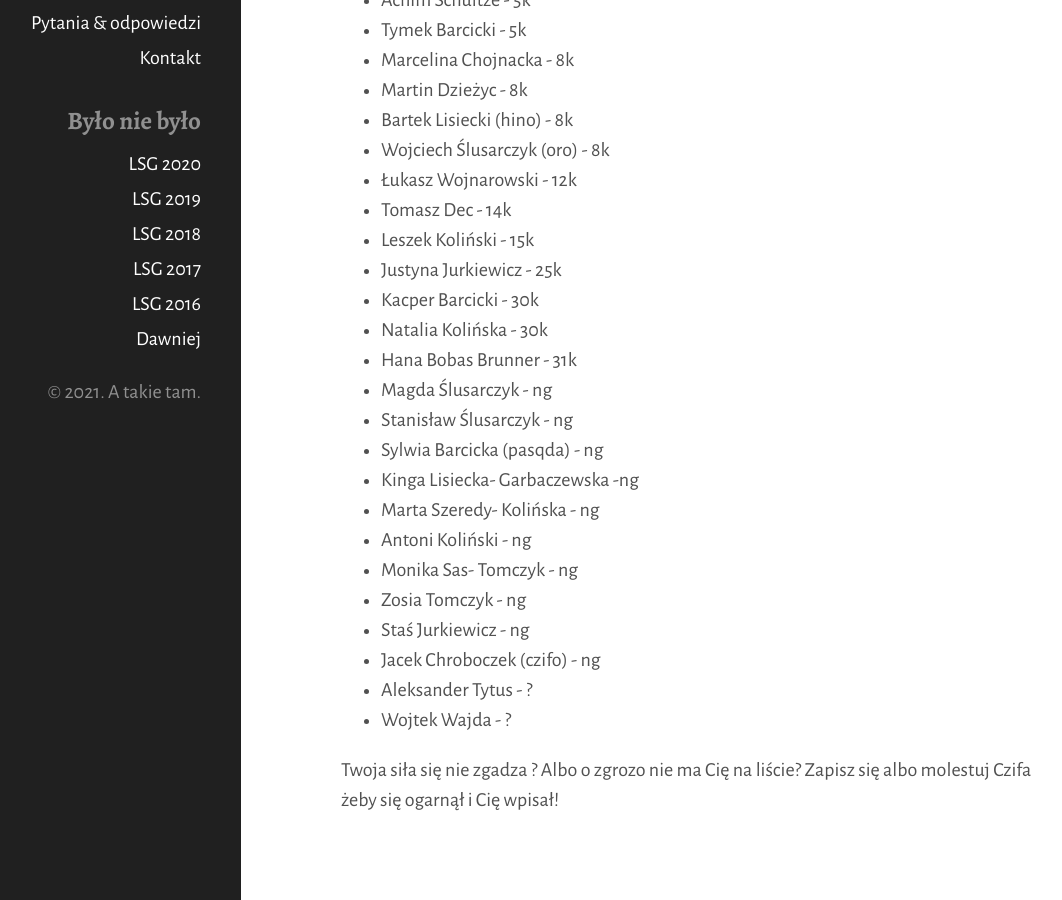
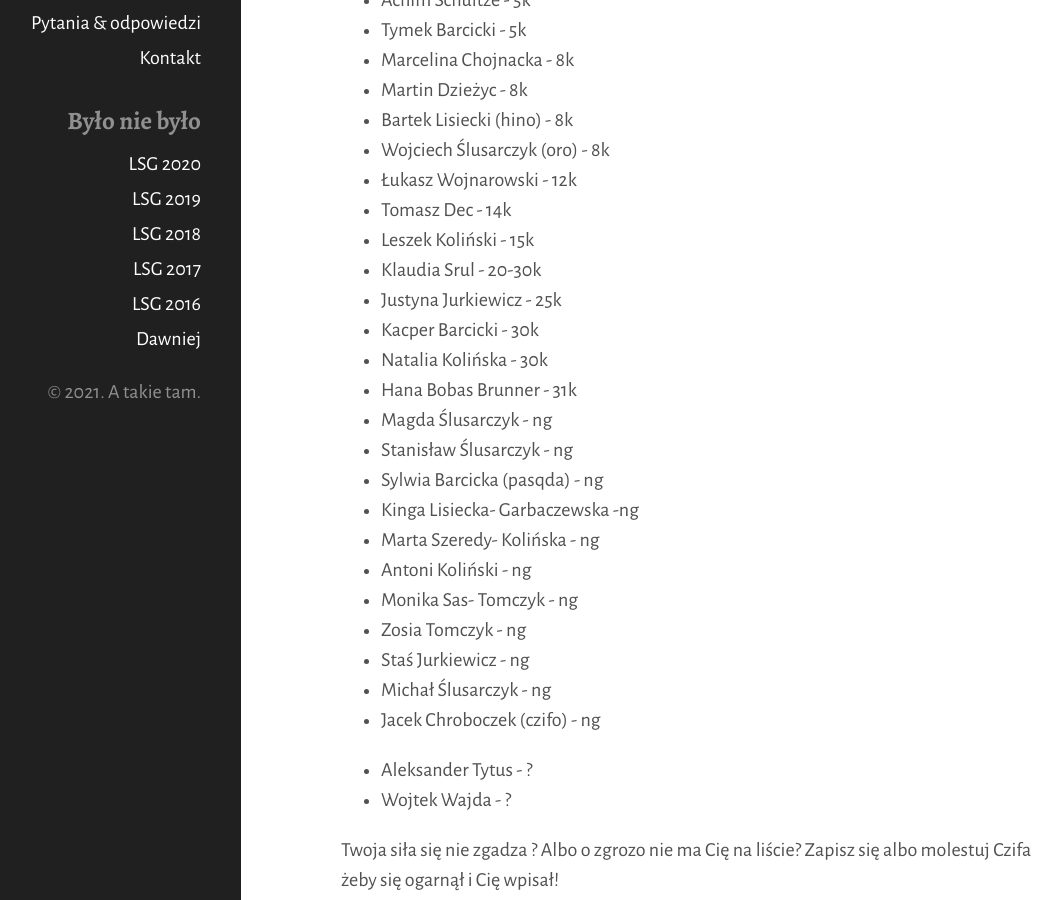
Before and after one commit to tasuki/lsg, a Jekyll site: the page built from zarejestrowani.md, in a window 1280 px wide and 900 px high, scrolled down 625 px. Shown: the whole window, without its empty margins (119-1181 px from the left). Built offline with Jekyll 4.4.1, drawn with Linux system fonts in a browser that asks for light colours; nearby versions of some CDN libraries.

Commit message:
Update zarejestrowani.md

```diff
--- a/zarejestrowani.md
+++ b/zarejestrowani.md
@@ -31,6 +31,7 @@ Zarejestrowani uczestnicy (mniej więcej wg siły):
 - Łukasz Wojnarowski - 12k
 - Tomasz Dec - 14k
 - Leszek Koliński - 15k
+- Klaudia Srul - 20-30k
 - Justyna Jurkiewicz - 25k
 - Kacper Barcicki - 30k
 - Natalia Kolińska - 30k
@@ -44,7 +45,9 @@ Zarejestrowani uczestnicy (mniej więcej wg siły):
 - Monika Sas- Tomczyk - ng
 - Zosia Tomczyk - ng
 - Staś Jurkiewicz - ng
+- Michał Ślusarczyk - ng
 - Jacek Chroboczek (czifo) - ng
+
 - Aleksander Tytus - ?
 - Wojtek Wajda - ?
 
```
